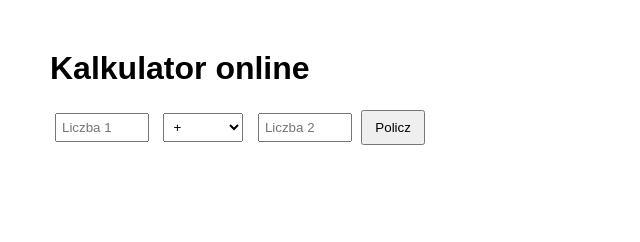
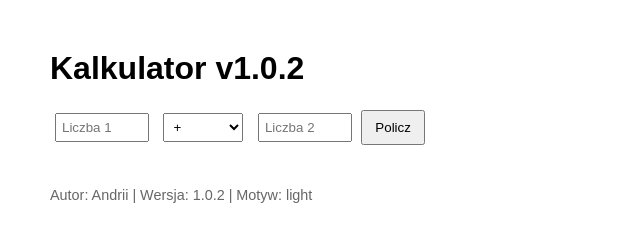
Before and after one commit to andrew76999/ZadanieDomowe, a plain HTML site: page docs/index.html in a window 1280 px wide. Shown: the whole page, without its empty margins (0-640 px from the left). Drawn offline with Linux system fonts and the light colour scheme.

Commit message:
Zaktualizowano index.html dodano zmienne środowiskowe

```diff
--- a/docs/index.html
+++ b/docs/index.html
@@ -3,15 +3,21 @@
 <head>
   <meta charset="UTF-8" />
   <title>Kalkulator online</title>
+
+  <!-- Konfiguracja aplikacji -->
+  <script src="config.js"></script>
+
   <style>
-    body { font-family: Arial; margin: 50px; }
+    body { font-family: Arial, sans-serif; margin: 50px; }
     input, select { margin: 5px; padding: 5px; width: 80px; }
-    button { padding: 8px 12px; }
+    button { padding: 8px 12px; cursor: pointer; }
     #result { margin-top: 15px; font-size: 1.2em; font-weight: bold; }
+    footer { margin-top: 40px; font-size: 0.9em; color: #666; }
   </style>
 </head>
 <body>
-  <h1>Kalkulator online</h1>
+  <h1 id="page-title">Kalkulator</h1>
+
   <input type="number" id="a" placeholder="Liczba 1" />
   <select id="op">
     <option value="+">+</option>
@@ -24,7 +30,15 @@
 
   <div id="result"></div>
 
+  <footer id="meta-info"></footer>
+
   <script>
+    // Ustawianie danych z config.js
+    document.title = "Kalkulator — v" + window.APP_CONFIG.version;
+    document.getElementById("page-title").textContent += " v" + window.APP_CONFIG.version;
+    document.getElementById("meta-info").textContent =
+      "Autor: " + window.APP_CONFIG.maintainer + " | Wersja: " + window.APP_CONFIG.version + " | Motyw: " + window.APP_CONFIG.theme;
+
     function calculate() {
       const a = parseFloat(document.getElementById("a").value);
       const b = parseFloat(document.getElementById("b").value);
```
